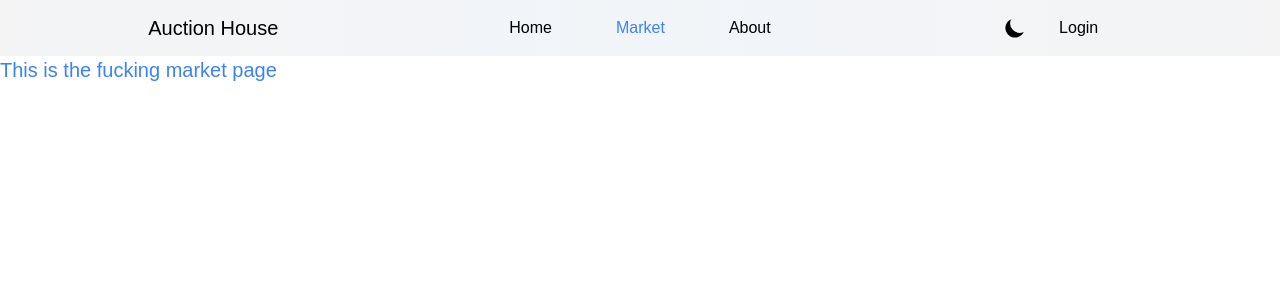
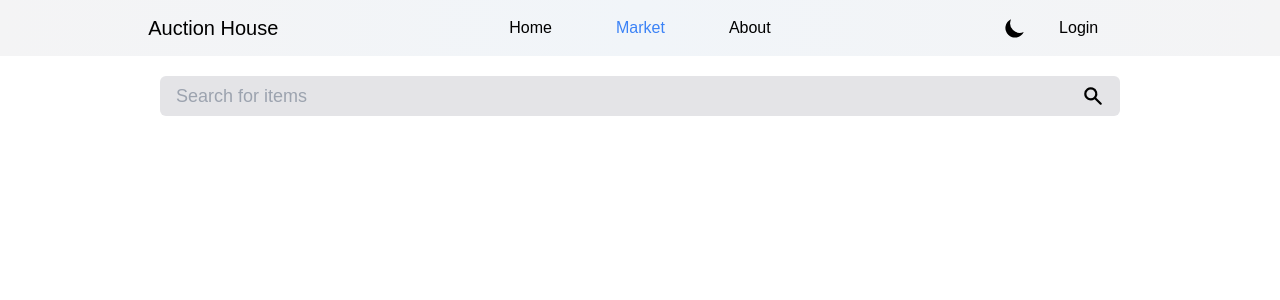
Before and after one commit to yenloned/AuctionHouse, a Next.js app: page /market in a window 1280 px wide. Shown: the top 300 px of the page. Built offline with nearby package versions, Linux system fonts and the light colour scheme; a web font is replaced by a local one.

Commit message:
search bar init

```diff
--- a/comps/Navbar.tsx
+++ b/comps/Navbar.tsx
@@ -36,7 +36,7 @@ const NavBar = () => {
     return (
       <nav className="grid sticky top-0 py-3.5 grid-cols-3 items-center justify-around bg-gradient-to-r from-zinc-100 via-slate-100 to-zinc-100
       dark:text-slate-100 dark:bg-gradient-to-r dark:from-indigo-700 dark:via-purple-700 dark:to-fuchsia-800">
-        <div className="text-xl text-center font-family_header1">Auction House</div>
+        <Link href="/"><div className="text-xl text-center font-family_header1 cursor-pointer">Auction House</div></Link>
         <div className="flex text-base justify-center font-family_header1">
           <Link href="/">
             <div className={current_route.pathname == "/" ? "text-blue-500 dark:text-sky-300 mx-8 cursor-pointer" : "mx-8 cursor-pointer"}>Home</div>
--- a/pages/market.tsx
+++ b/pages/market.tsx
@@ -1,9 +1,21 @@
+import { useState } from "react"
+import { SearchIcon } from "@heroicons/react/solid"
+
 const Market = () => {
+  const [searchItem, setSearchItem] = useState("")
+
+
     return (
       <div>
-        <p className="text-blue-500 text-xl">
-          This is the fucking market page
-        </p>
+        <form className="text-center">
+        <div className="flex items-center w-3/4 mx-auto my-5 text-center bg-zinc-200 rounded-md
+        dark:bg-zinc-700 text-lg">
+          <input type="text" className="w-full my-1 mx-3 focus:outline-none bg-zinc-200 h-8 p-1
+          dark:bg-zinc-700" onChange={(e) => setSearchItem(e.target.value)}
+          placeholder="Search for items"/>
+          <SearchIcon className="w-6 h-6 mx-4 cursor-pointer" onClick={() => console.log(searchItem)}/>
+        </div>
+        </form>
       </div>
     )
   }
```
